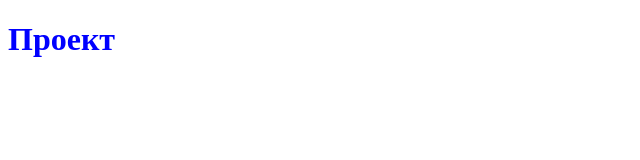
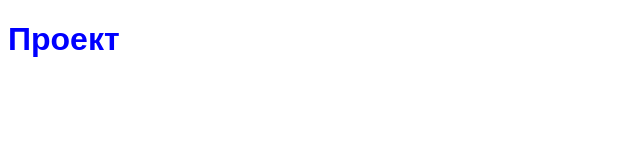
Before and after one commit to sladkiy-bybaleh/first-project, a plain HTML site: page index.html in a window 1280 px wide. Shown: the full height of the page, 0-640 px from the left. Drawn offline with Linux system fonts and the light colour scheme.

Commit message:
первая фиксация

```diff
--- a/style.css
+++ b/style.css
@@ -1,4 +1,4 @@
 h1 {
     color: blue;
-    font-family: Arial sans-serif;
+    font-family: Arial;
 }
```
